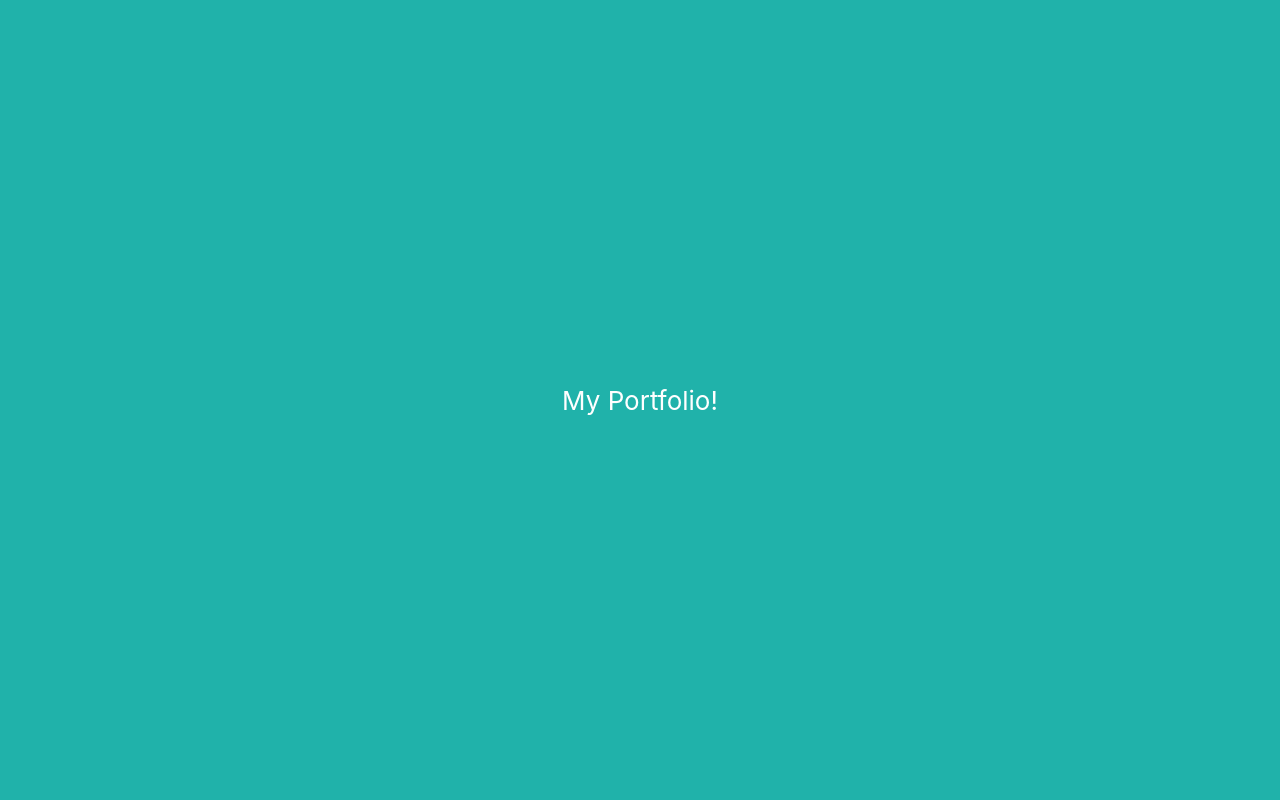
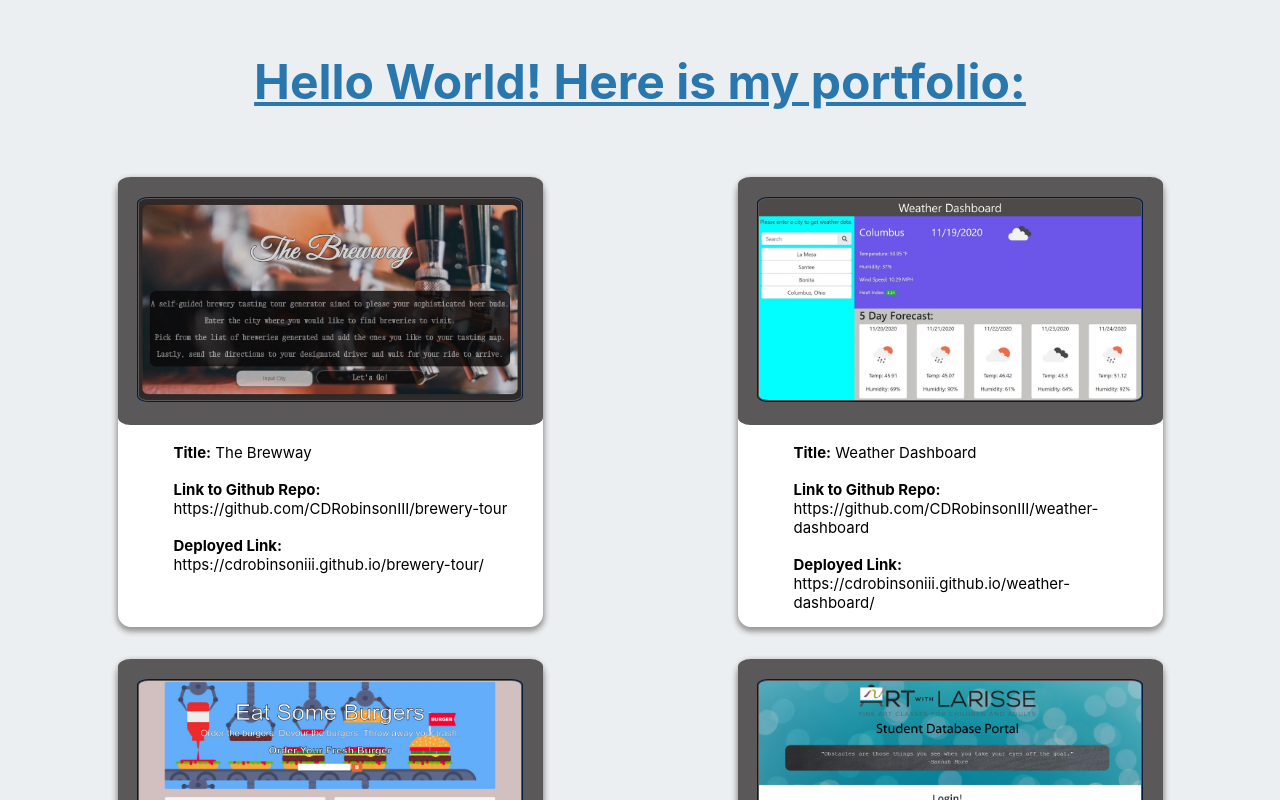
Before and after one commit to CDRobinsonIII/react-portfolio, a React (Create React App) app: page / in a window 1280 px wide. Shown: the top 800 px of the page. Built offline with nearby package versions, Linux system fonts and the light colour scheme.

Commit message:
Added PortfolioCard component to app to display different projects.

```diff
--- a/src/App.js
+++ b/src/App.js
@@ -1,13 +1,36 @@
 import './App.css';
+import React, { Component } from "react";
+import portfolio from './portfolio.json';
+import Wrapper from './components/Wrapper';
+import Title from './components/Title';
+import PortfolioCard from './components/PortfolioCard';
 
-function App() {
-  return (
-    <div className="App">
-      <header className="App-header">
-        <p>My Portfolio!</p>
-      </header>
-    </div>
-  );
+
+
+class App extends Component {
+  // Setting this.state.portfolio to the portfolio json array
+  state = {
+    portfolio
+  };
+
+
+  // Map over this.state.portfolio and render a PortfolioCard component for each portfolio object
+  render() {
+    return (
+      <Wrapper>
+        <Title>Hello World! Here is my portfolio:</Title>
+        {this.state.portfolio.map(portfolio => (
+          <PortfolioCard
+            id={portfolio.id}
+            portfolioTitle={portfolio.portfolioTitle}
+            portfolioScreenShot={portfolio.portfolioScreenShot}
+            portfolioGitHubLink={portfolio.portfolioGitHubLink}
+            portfolioDeployedLink={portfolio.portfolioDeployedLink}
+          />
+        ))}
+      </Wrapper>
+    );
+  }
 }
 
 export default App;
--- /dev/null
+++ b/src/components/PortfolioCard/index.js
@@ -0,0 +1,27 @@
+import React from "react";
+import "./style.css";
+
+function PortfolioCard(props) {
+  return (
+    <div className="card">
+      <div className="img-container">
+        <img alt={props.portfolioTitle} src={props.portfolioScreenShot} />
+      </div>
+      <div className="content">
+        <ul>
+          <li>
+            <strong>Title:</strong> {props.portfolioTitle}
+          </li>
+          <li>
+            <strong>Link to Github Repo:</strong> {props.portfolioGitHubLink}
+          </li>
+          <li>
+            <strong>Deployed Link:</strong> {props.portfolioDeployedLink}
+          </li>
+        </ul>
+      </div>
+    </div>
+  );
+}
+
+export default PortfolioCard;
--- /dev/null
+++ b/src/components/PortfolioCard/style.css
@@ -0,0 +1,54 @@
+.card {
+  background: #fff;
+  border-radius: 2px;
+  height: 450px;
+  margin: 1rem;
+  position: relative;
+  width: 425px;
+  box-shadow: 0 3px 6px #999, 0 3px 6px #999;
+  text-align: left;
+  border-radius: 3%;
+}
+
+.card > .img-container {
+  height: 55%;
+  overflow: hidden;
+  text-align: center;
+  border-radius: 3%;
+  background: rgb(90, 88, 88);
+}
+
+.card > .img-container > img {
+  width: 90%;
+  border-radius: 3%;
+  margin-top: 20px;
+  padding:1px;
+  border:1px solid #021a40;
+}
+
+.card > .content {
+  padding-left: 1rem;
+  padding-right: 1rem;
+  font-size: 15px;
+}
+
+.card > .content > ul {
+  list-style-type: none;
+}
+
+.card > .content > ul > li {
+  margin-top: 18px;
+}
+
+.card > .remove {
+  color: #ff1744;
+  font-size: 48px;
+  position: absolute;
+  top: -20px;
+  right: 5px;
+  cursor: pointer;
+}
+
+.card > .remove:hover {
+  color: #d50000;
+}
--- /dev/null
+++ b/src/components/Title/index.js
@@ -0,0 +1,8 @@
+import React from "react";
+import "./style.css";
+
+function Title(props) {
+  return <h1 className="title">{props.children}</h1>;
+}
+
+export default Title;
--- /dev/null
+++ b/src/components/Title/style.css
@@ -0,0 +1,8 @@
+.title {
+  width: 100%;
+  text-align: center;
+  font-size: 3rem;
+  text-decoration: underline;
+  color: #2A77AE;
+  margin-bottom: 50px;
+}
--- /dev/null
+++ b/src/components/Wrapper/index.js
@@ -0,0 +1,8 @@
+import React from "react";
+import "./style.css";
+
+function Wrapper(props) {
+  return <div className="wrapper">{props.children}</div>;
+}
+
+export default Wrapper;
--- /dev/null
+++ b/src/components/Wrapper/style.css
@@ -0,0 +1,11 @@
+.wrapper {
+  padding-top: 50px;
+  background: #ECEFF1;
+  height: 100%;
+  display: flex;
+  flex-flow: row wrap;
+  padding: 20px;
+  justify-content: space-around;
+  align-content: flex-start;
+  overflow: auto;
+}
--- a/src/index.js
+++ b/src/index.js
@@ -3,6 +3,9 @@ import ReactDOM from 'react-dom';
 import './index.css';
 import App from './App';
 import reportWebVitals from './reportWebVitals';
+// import 'bootstrap/dist/css/bootstrap.min.css';
+
+
 
 ReactDOM.render(
   <React.StrictMode>
--- a/src/portfolio.json
+++ b/src/portfolio.json
@@ -2,33 +2,33 @@
   {
     "id": 1,
     "portfolioTitle": "The Brewway",
-    "portfolioScreenShot": "./assets/images/the_brewway.jpg",
-    "portfolioGitHubLinks": "https://github.com/CDRobinsonIII/brewery-tour",
-    "portfolioDeployedLinks": "https://cdrobinsoniii.github.io/brewery-tour/"
+    "portfolioScreenShot": "/assets/images/the_brewway.jpg",
+    "portfolioGitHubLink": "https://github.com/CDRobinsonIII/brewery-tour",
+    "portfolioDeployedLink": "https://cdrobinsoniii.github.io/brewery-tour/"
   },
 
   {
     "id": 2,
     "portfolioTitle": "Weather Dashboard",
-    "portfolioScreenShot": "./assets/images/weather_dashboard.jpg",
-    "portfolioGitHubLinks": "https://github.com/CDRobinsonIII/weather-dashboard",
-    "portfolioDeployedLinks": "https://cdrobinsoniii.github.io/weather-dashboard/"
+    "portfolioScreenShot": "/assets/images/weather_dashboard.jpg",
+    "portfolioGitHubLink": "https://github.com/CDRobinsonIII/weather-dashboard",
+    "portfolioDeployedLink": "https://cdrobinsoniii.github.io/weather-dashboard/"
   },
 
   {
     "id": 3,
     "portfolioTitle": "Burger App",
-    "portfolioScreenShot": "./assets/images/burgerapp.jpg",
-    "portfolioGitHubLinks": "https://github.com/CDRobinsonIII/burger-app",
-    "portfolioDeployedLinks": "https://hamburger-application.herokuapp.com/"
+    "portfolioScreenShot": "/assets/images/burgerapp.jpg",
+    "portfolioGitHubLink": "https://github.com/CDRobinsonIII/burger-app",
+    "portfolioDeployedLink": "https://hamburger-application.herokuapp.com/"
   },
 
   {
     "id": 4,
     "portfolioTitle": "Student Database Portal",
-    "portfolioScreenShot": "./assets/images/studentportal.jpg",
-    "portfolioGitHubLinks": "https://github.com/CDRobinsonIII/student-database-portal",
-    "portfolioDeployedLinks": "https://student-registration-tracker.herokuapp.com/"
+    "portfolioScreenShot": "/assets/images/studentportal.jpg",
+    "portfolioGitHubLink": "https://github.com/CDRobinsonIII/student-database-portal",
+    "portfolioDeployedLink": "https://student-registration-tracker.herokuapp.com/"
   }
 
 ]
```
